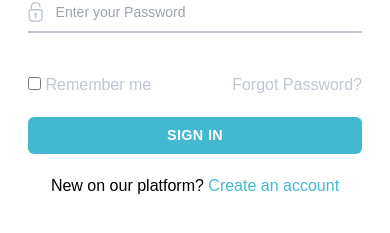
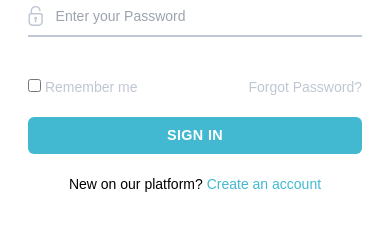
Before and after one commit to Richmond-Eribo/teach, a Next.js app: page /SignIn in a window 390 px wide. Shown: the part 409-642 px from the top of the page. Built offline with nearby package versions, Linux system fonts and the light colour scheme.

Commit message:
Update Sign in psge

```diff
--- a/pages/SignIn.tsx
+++ b/pages/SignIn.tsx
@@ -74,14 +74,16 @@ const SignIn = (props: Props) => {
           />
         </div>
         <div className='flex lg:max-w-[420px] w-full justify-between mt-10 text-[#BFC7D3]'>
-          <p>
+          <p className='text-sm lg:text-base'>
             <input type='checkbox' name='remember' /> Remember me
           </p>
 
-          <Link href='/'> Forgot Password?</Link>
+          <Link href='/'>
+            <a className='text-sm lg:text-base'> Forgot Password? </a>
+          </Link>
         </div>
         <button className='button sign-button '>sign in</button>
-        <p className='mt-5'>
+        <p className='mt-5 text-sm lg:text-base'>
           New on our platform?{' '}
           <Link href='/'>
             <a className='text-[#42B9D1] '>Create an account</a>
```
